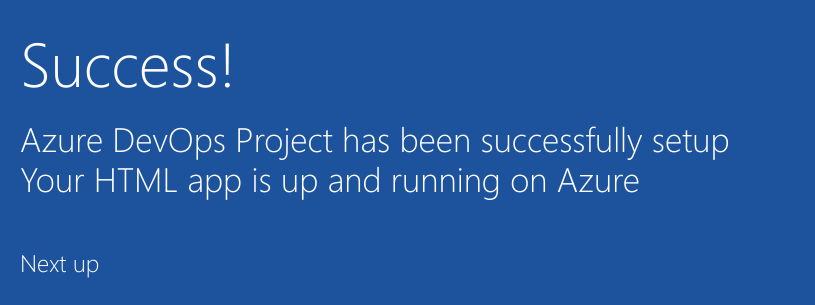
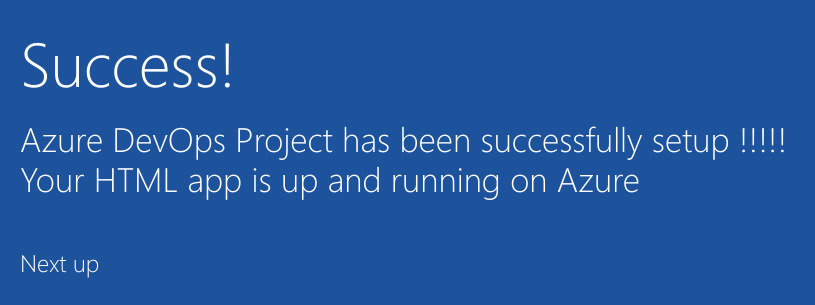
Before and after one commit to Karthikeyan1709/Demo, a plain HTML site: page sample-project/index.html in a window 1280 px wide. Shown: the part 352-657 px from the top of the page, 205-1020 px from the left. Drawn offline with Linux system fonts and the light colour scheme.

Commit message:
Update index.html

```diff
--- a/sample-project/index.html
+++ b/sample-project/index.html
@@ -19,7 +19,7 @@
         </div>
             <div class="content-body">
                 <div class="success-text">Success!</div>
-                <div class="description line-1"> Azure DevOps Project has been successfully setup</div>
+                <div class="description line-1"> Azure DevOps Project has been successfully setup !!!!!</div>
                 <div class="description line-2"> Your HTML app is up and running on Azure</div>
                 <div class="next-steps-container">
                     <div class="next-steps-header">Next up</div>
```
